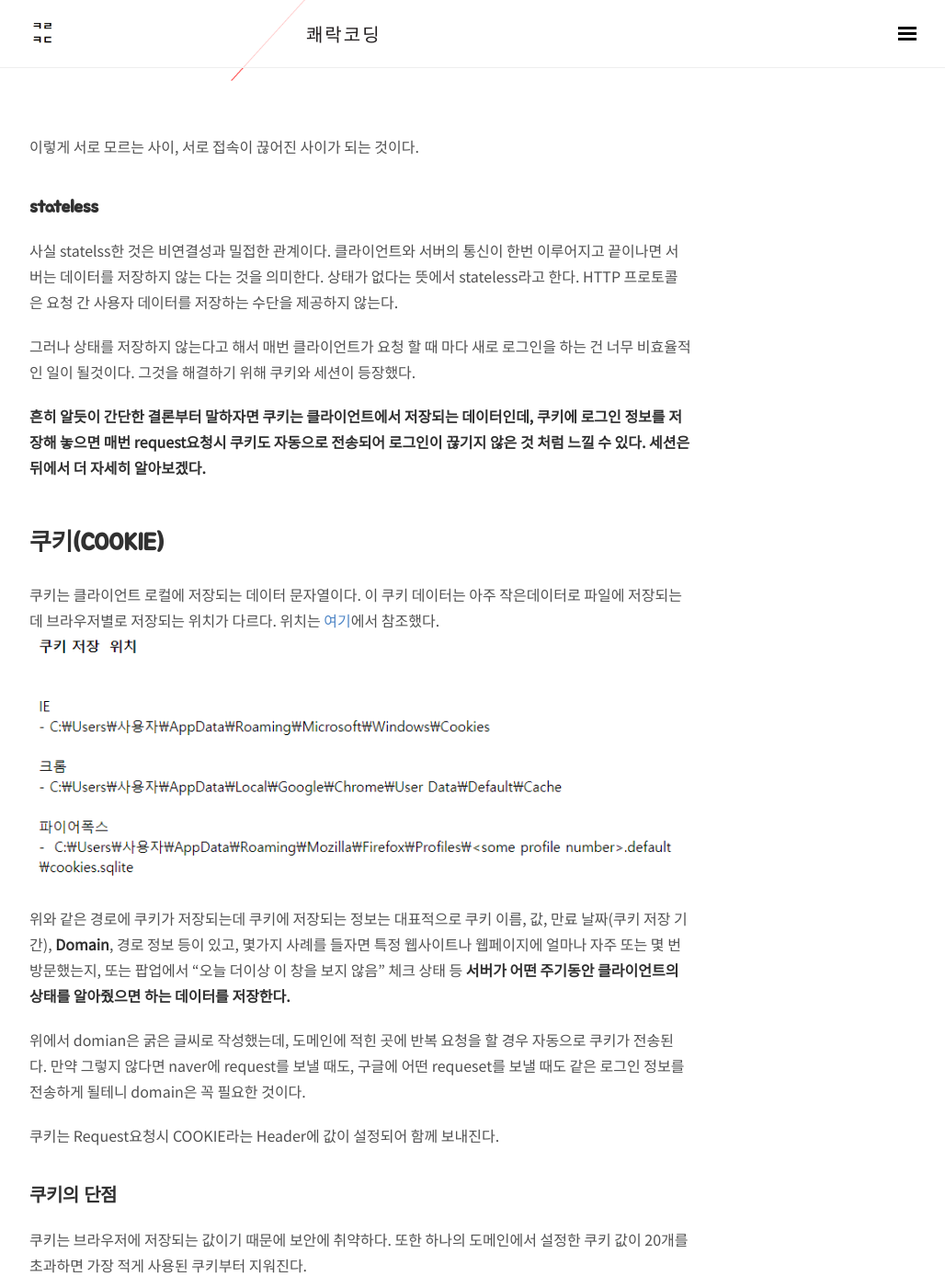
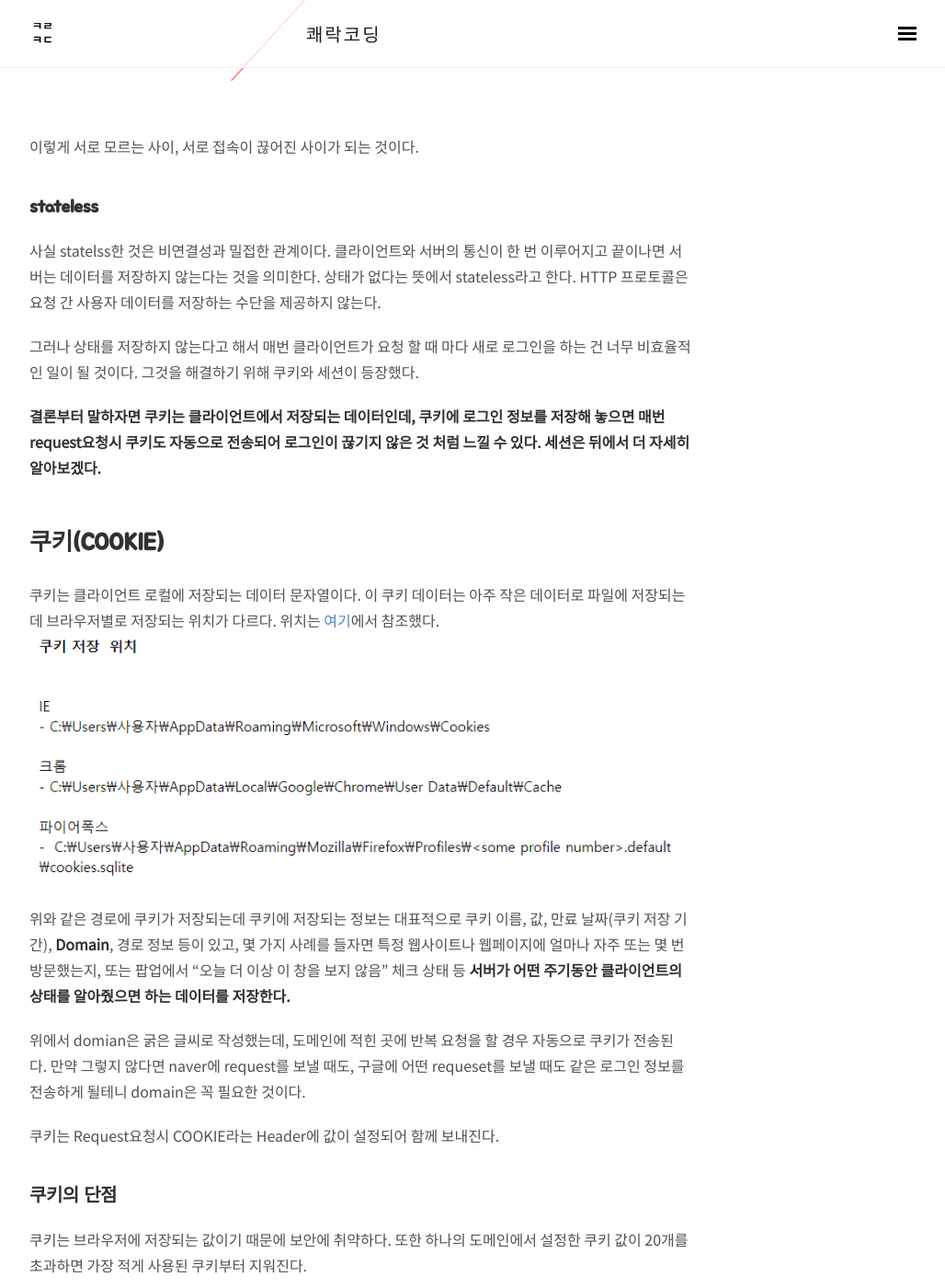
Before and after one commit to wooooooak/wooooooak.github.io, a Jekyll site: the page built from _posts/2018-10-27-쿠키vs세션.md, in a window 1280 px wide and 1400 px high, scrolled down 1224 px. Shown: the whole window at 92% size, without its empty margins (248-1276 px from the left). Built offline with Jekyll 4.4.1, drawn with Linux system fonts in a browser that asks for light colours; nearby versions of some CDN libraries; some web fonts are replaced; comment, search, counter and statistics services are not loaded.

Commit message:
오탈자 수정

```diff
--- a/_posts/2018-10-27-쿠키vs세션.md
+++ b/_posts/2018-10-27-쿠키vs세션.md
@@ -20,18 +20,18 @@ http는 요청과 응답을 주고 받을 때 지속적으로 연결 되어있
 
 ### stateless
 
-사실 statelss한 것은 비연결성과 밀접한 관계이다. 클라이언트와 서버의 통신이 한번 이루어지고 끝이나면 서버는 데이터를 저장하지 않는 다는 것을 의미한다. 상태가 없다는 뜻에서 stateless라고 한다. HTTP 프로토콜은 요청 간 사용자 데이터를 저장하는 수단을 제공하지 않는다.
+사실 statelss한 것은 비연결성과 밀접한 관계이다. 클라이언트와 서버의 통신이 한 번 이루어지고 끝이나면 서버는 데이터를 저장하지 않는다는 것을 의미한다. 상태가 없다는 뜻에서 stateless라고 한다. HTTP 프로토콜은 요청 간 사용자 데이터를 저장하는 수단을 제공하지 않는다.
 
-그러나 상태를 저장하지 않는다고 해서 매번 클라이언트가 요청 할 때 마다 새로 로그인을 하는 건 너무 비효율적인 일이 될것이다. 그것을 해결하기 위해 쿠키와 세션이 등장했다.
+그러나 상태를 저장하지 않는다고 해서 매번 클라이언트가 요청 할 때 마다 새로 로그인을 하는 건 너무 비효율적인 일이 될 것이다. 그것을 해결하기 위해 쿠키와 세션이 등장했다.
 
-**흔히 알듯이 간단한 결론부터 말하자면 쿠키는 클라이언트에서 저장되는 데이터인데, 쿠키에 로그인 정보를 저장해 놓으면 매번 request요청시 쿠키도 자동으로 전송되어 로그인이 끊기지 않은 것 처럼 느낄 수 있다. 세션은 뒤에서 더 자세히 알아보겠다.**
+**결론부터 말하자면 쿠키는 클라이언트에서 저장되는 데이터인데, 쿠키에 로그인 정보를 저장해 놓으면 매번 request요청시 쿠키도 자동으로 전송되어 로그인이 끊기지 않은 것 처럼 느낄 수 있다. 세션은 뒤에서 더 자세히 알아보겠다.**
 
 ## 쿠키(COOKIE)
 
-쿠키는 클라이언트 로컬에 저장되는 데이터 문자열이다. 이 쿠키 데이터는 아주 작은데이터로 파일에 저장되는데 브라우저별로 저장되는 위치가 다르다. 위치는 [여기](https://m.blog.naver.com/PostView.nhn?blogId=krquddnr37&logNo=20203705957&proxyReferer=https%3A%2F%2Fwww.google.co.kr%2F)에서 참조했다.
+쿠키는 클라이언트 로컬에 저장되는 데이터 문자열이다. 이 쿠키 데이터는 아주 작은 데이터로 파일에 저장되는데 브라우저별로 저장되는 위치가 다르다. 위치는 [여기](https://m.blog.naver.com/PostView.nhn?blogId=krquddnr37&logNo=20203705957&proxyReferer=https%3A%2F%2Fwww.google.co.kr%2F)에서 참조했다.
 ![cookie3](/public/img/cookie/3.PNG)
 
-위와 같은 경로에 쿠키가 저장되는데 쿠키에 저장되는 정보는 대표적으로 쿠키 이름, 값, 만료 날짜(쿠키 저장 기간), **Domain**, 경로 정보 등이 있고, 몇가지 사례를 들자면 특정 웹사이트나 웹페이지에 얼마나 자주 또는 몇 번 방문했는지, 또는 팝업에서 "오늘 더이상 이 창을 보지 않음" 체크 상태 등 **서버가 어떤 주기동안 클라이언트의 상태를 알아줬으면 하는 데이터를 저장한다.**
+위와 같은 경로에 쿠키가 저장되는데 쿠키에 저장되는 정보는 대표적으로 쿠키 이름, 값, 만료 날짜(쿠키 저장 기간), **Domain**, 경로 정보 등이 있고, 몇 가지 사례를 들자면 특정 웹사이트나 웹페이지에 얼마나 자주 또는 몇 번 방문했는지, 또는 팝업에서 "오늘 더 이상 이 창을 보지 않음" 체크 상태 등 **서버가 어떤 주기동안 클라이언트의 상태를 알아줬으면 하는 데이터를 저장한다.**
 
 위에서 domian은 굵은 글씨로 작성했는데, 도메인에 적힌 곳에 반복 요청을 할 경우 자동으로 쿠키가 전송된다. 만약 그렇지 않다면 naver에 request를 보낼 때도, 구글에 어떤 requeset를 보낼 때도 같은 로그인 정보를 전송하게 될테니 domain은 꼭 필요한 것이다.
 
```
